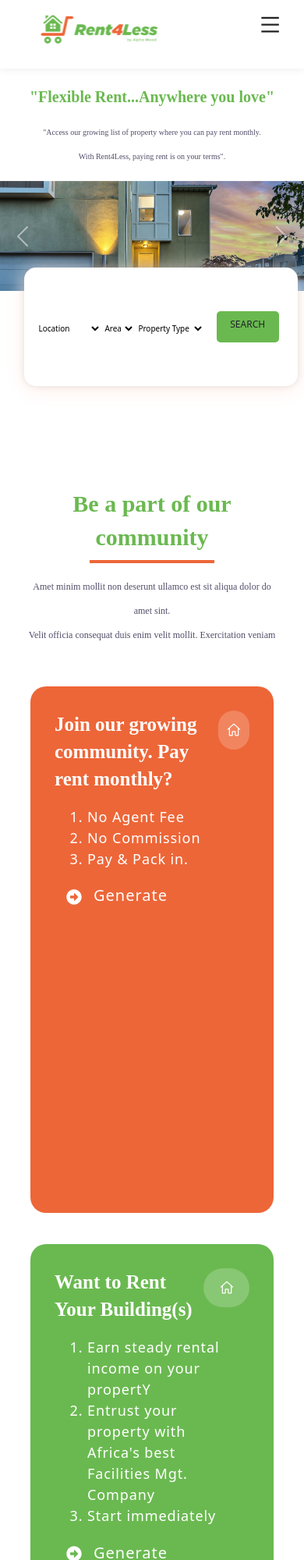
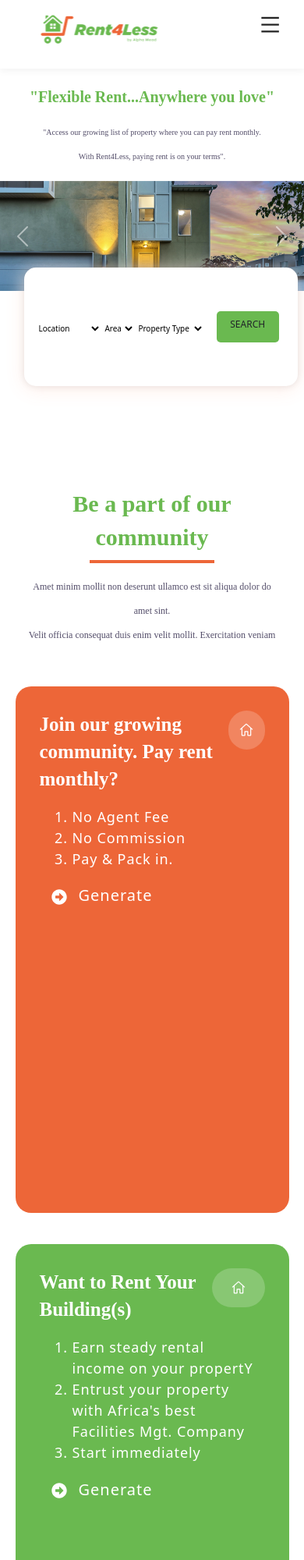
Before and after one commit to OloriAsabi/rent4less-app, a React (Create React App) app: page / in a window 390 px wide. Shown: the top 2000 px of the page at 78% size. Built offline with nearby package versions, Linux system fonts and the light colour scheme; a web font is replaced by a local one.

Commit message:
commit on "main"

```diff
--- a/src/components/Community/Community.css
+++ b/src/components/Community/Community.css
@@ -61,13 +61,13 @@ font-size: 12px;
 
 @media screen and (max-width: 500px){
   .card-section{
-    width: 80vw;
+    width: 90vw;
   }
   .card1{
-height: 50vh;
+height: 30vh;
   }
   .card2{
-    height: 50vh;
+    height: 30vh;
   }
 
 }
```
